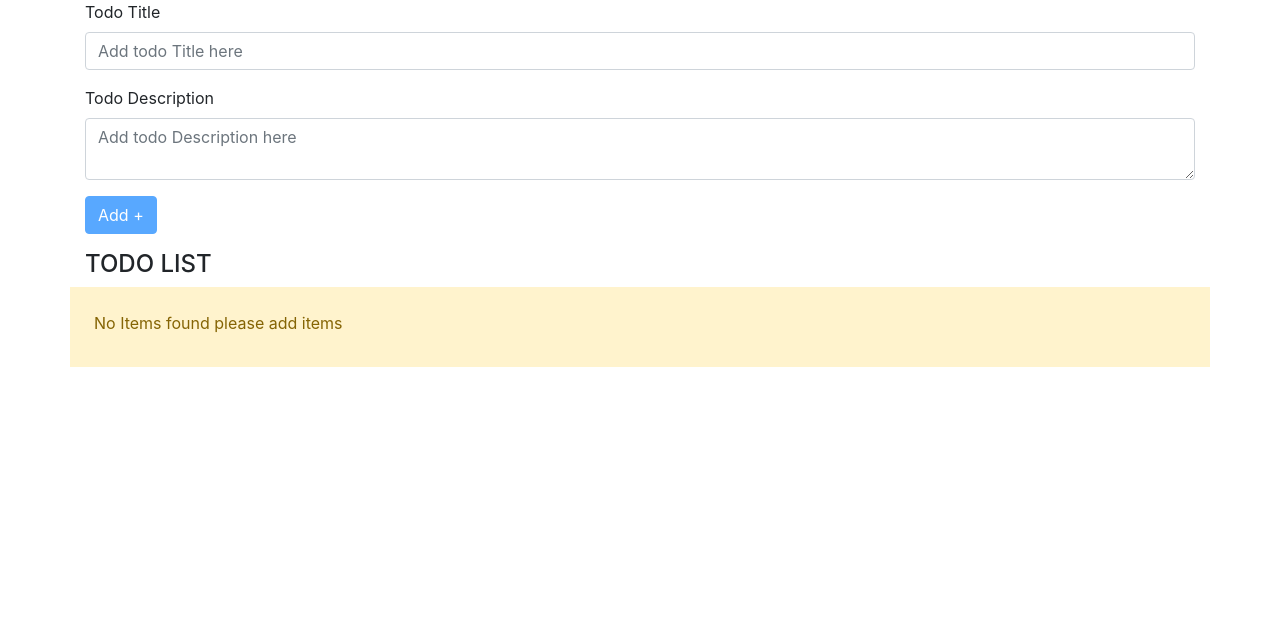
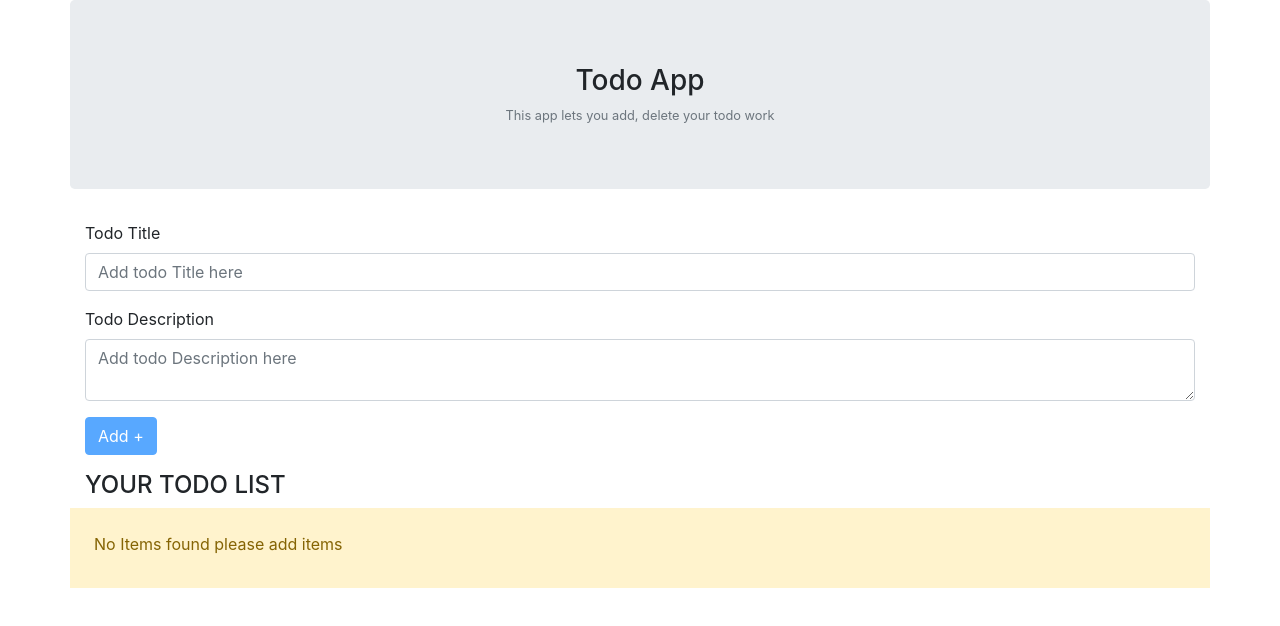
Before and after one commit to DeepakPednekar/Todo, an Angular app: page / in a window 1280 px wide. Shown: the top 626 px of the page. Built offline with nearby package versions, Linux system fonts and the light colour scheme.

Commit message:
heading added

```diff
--- a/src/app/app.component.html
+++ b/src/app/app.component.html
@@ -1,6 +1,10 @@
+<div class="container jumbotron">
+  <h3 class="text-center">Todo App</h3>
+  <small class="text-muted d-block text-center">This app lets you add, delete your todo work</small>
+</div>
 <div class="container">
   <app-todoitem-add></app-todoitem-add>
 
-  <h4 class="text-uppercase">Todo list</h4>
+  <h4 class="text-uppercase">Your Todo list</h4>
   <app-todoitem-list></app-todoitem-list>
 </div>
```
